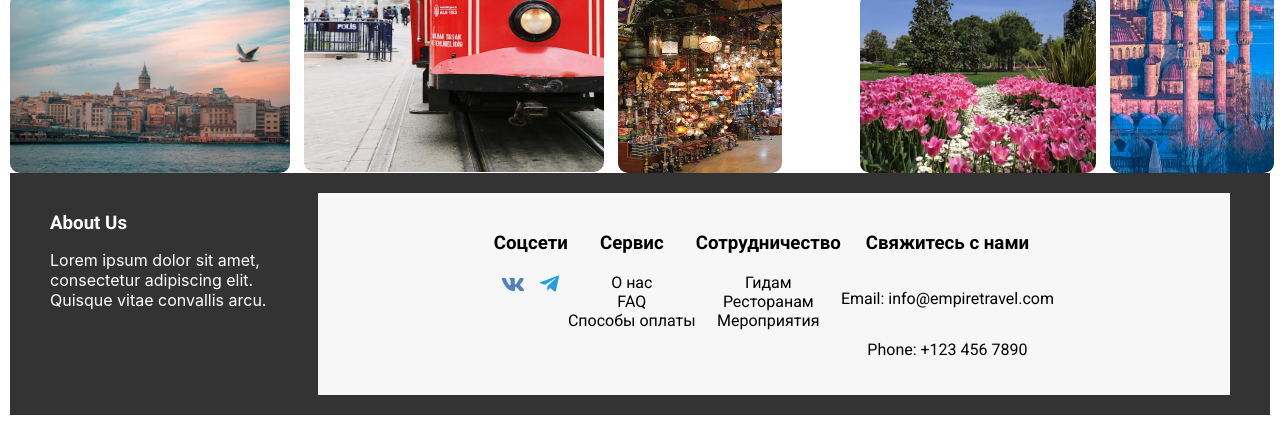
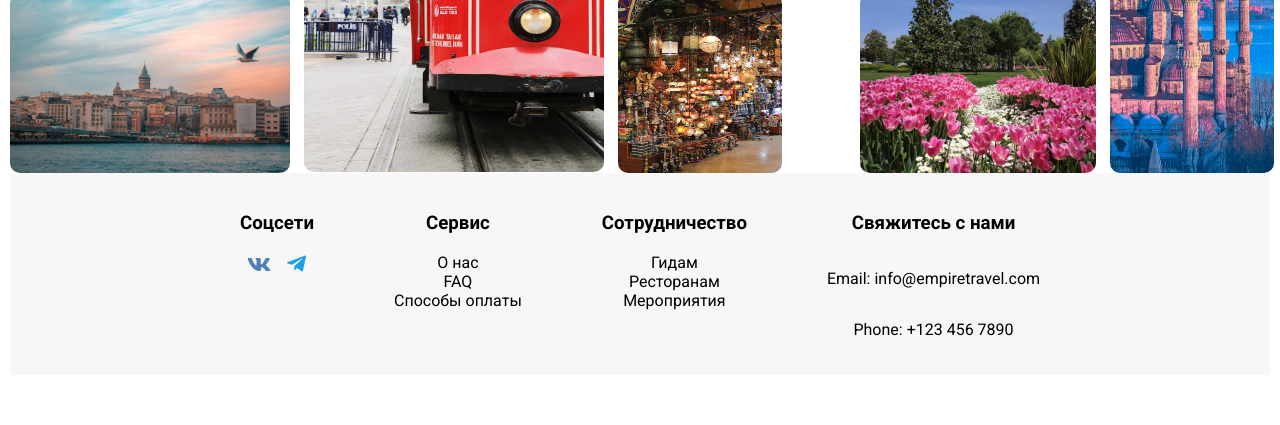
Before and after one commit to JessicaVadimovna/tourism, a plain HTML site: page index.html in a window 1280 px wide. Shown: the part 2920-3345 px from the top of the page. After the commit the page ends 3305 px from the top, so only its background shows below. Drawn offline with Linux system fonts and the light colour scheme.

Commit message:
added links, delite second footer, fix footer.css

```diff
--- a/index.html
+++ b/index.html
@@ -251,14 +251,6 @@
           </div>
         </section>
 
-    <footer>
-      <div class="footer-section">
-        <h3>About Us</h3>
-        <p>
-          Lorem ipsum dolor sit amet, consectetur adipiscing elit. Quisque vitae
-          convallis arcu.
-        </p>
-
       </div>
       <footer class="footer">
         <div class="footer-section_1">
@@ -269,6 +261,7 @@
               <a class="footer__icon_tg" href="#" target="_blank"><img src="./assets/img/telegram_icon.svg" alt=""></a>
             </div>
           </div>
+        </div>
       <div class="footer-section_2">
         <h3 class="tittle_footer">Сервис</h3>
         <a class="footer_link" href="#" target="_blank">О нас</a>
@@ -283,8 +276,8 @@
       </div>
       <div class="footer-section_4">
         <h3 class="tittle_footer">Свяжитесь с нами</h3>
-        <p class="text_footer">Email: info@empiretravel.com</p>
-        <p class="text_footer">Phone: +123 456 7890</p>
+        <p class="text_footer">Email:<a class="footer_link" href="Email:info@empiretravel.com"> info@empiretravel.com</a></p>
+        <p class="text_footer">Phone:<a class="footer_link" href="tel:+123 456 7890"> +123 456 7890</a></p>
       </div>
     </footer>
 
```
